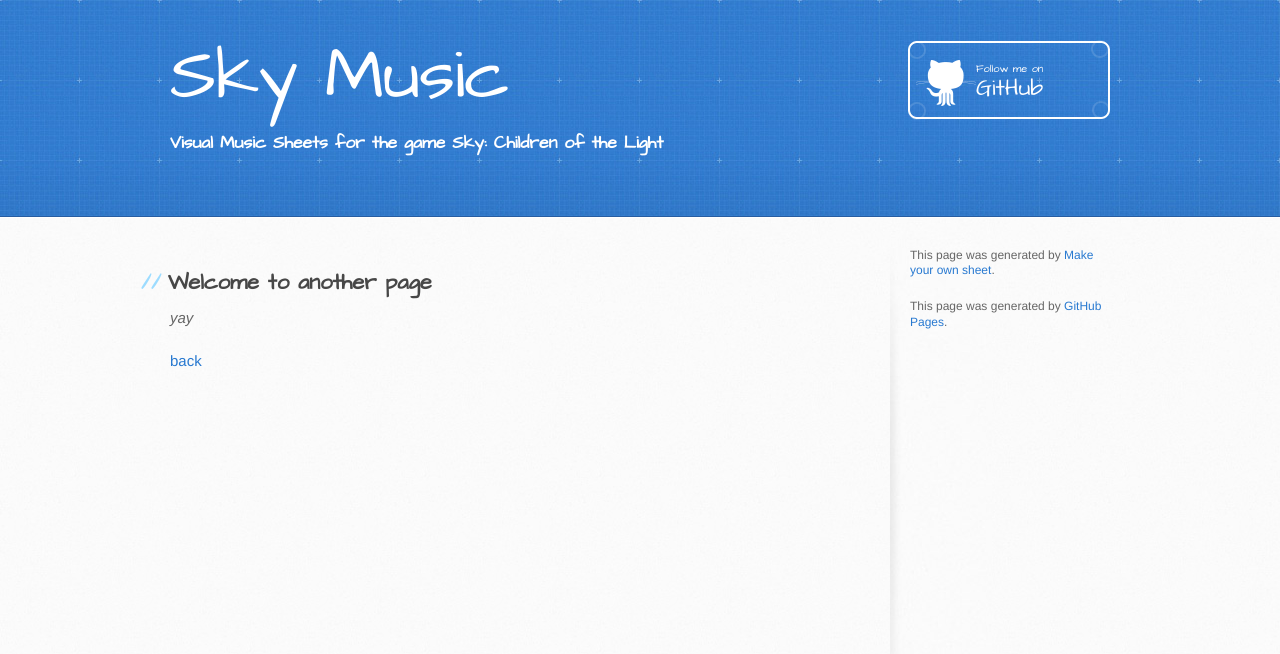
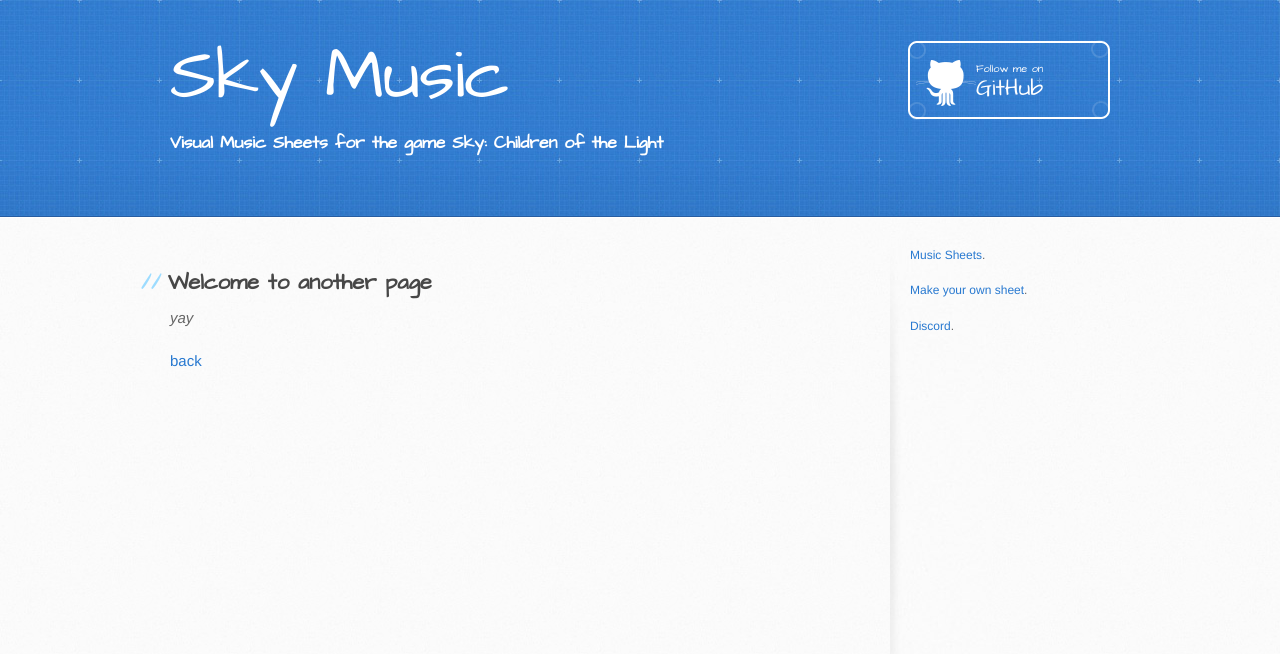
Before and after one commit to sky-music/sky-music.github.io, a Jekyll site: the page built from discord.md, in a window 1280 px wide. Shown: the top 654 px of the page. Built offline with Jekyll 4.4.1, drawn with Linux system fonts in a browser that asks for light colours; our own code applies the rules of GitHub Pages for plain Markdown files.

Commit message:
Update default.html

```diff
--- a/_layouts/default.html
+++ b/_layouts/default.html
@@ -37,8 +37,9 @@
         </section>
 
         <aside id="sidebar">
-          <p>This page was generated by <a href="https://sky-pod.github.io/Sky-Pod/make-your-own-sheet.html">Make your own sheet</a>.</p>
-          <p>This page was generated by <a href="https://sky-pod.github.io/Sky-Pod/another-page.html">GitHub Pages</a>.</p>
+          <p><a href="https://sky-pod.github.io/Sky-Pod/">Music Sheets</a>.</p>
+          <p><a href="https://sky-pod.github.io/Sky-Pod/make-your-own-sheet.html">Make your own sheet</a>.</p>
+          <p><a href="https://sky-pod.github.io/Sky-Pod/discord.html">Discord</a>.</p>
         </aside>
       </div>
     </div>
```
